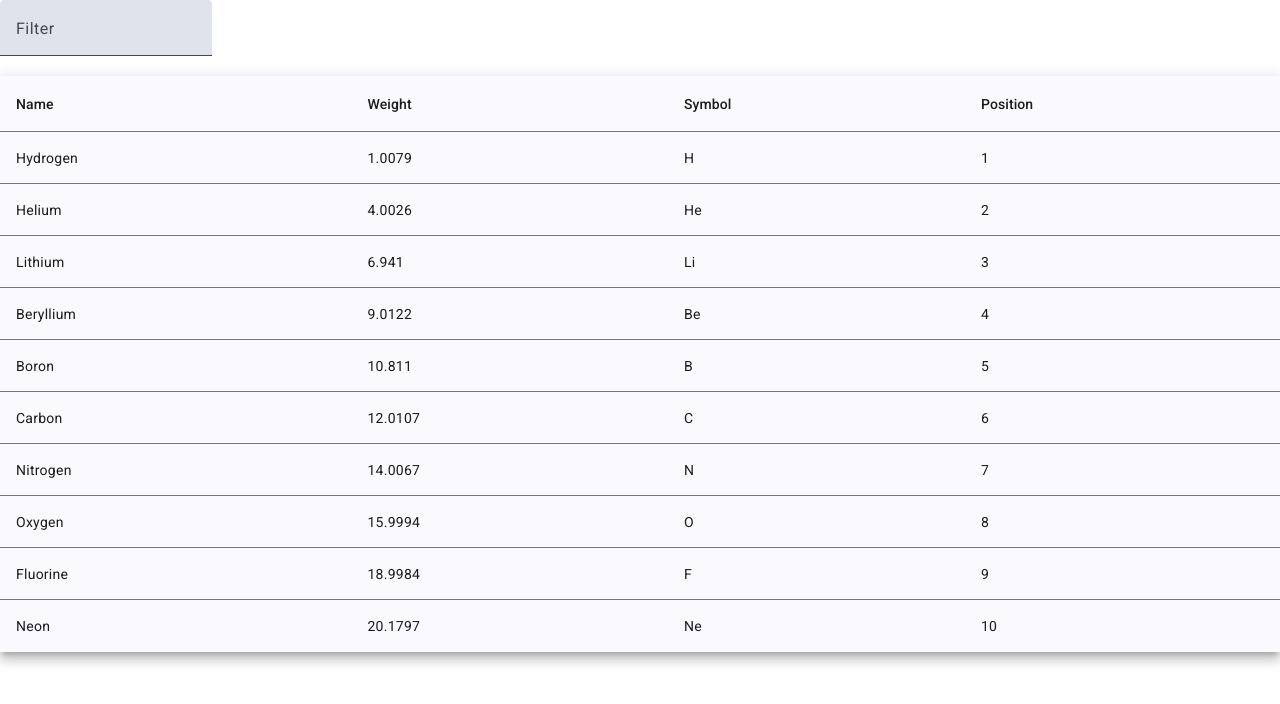
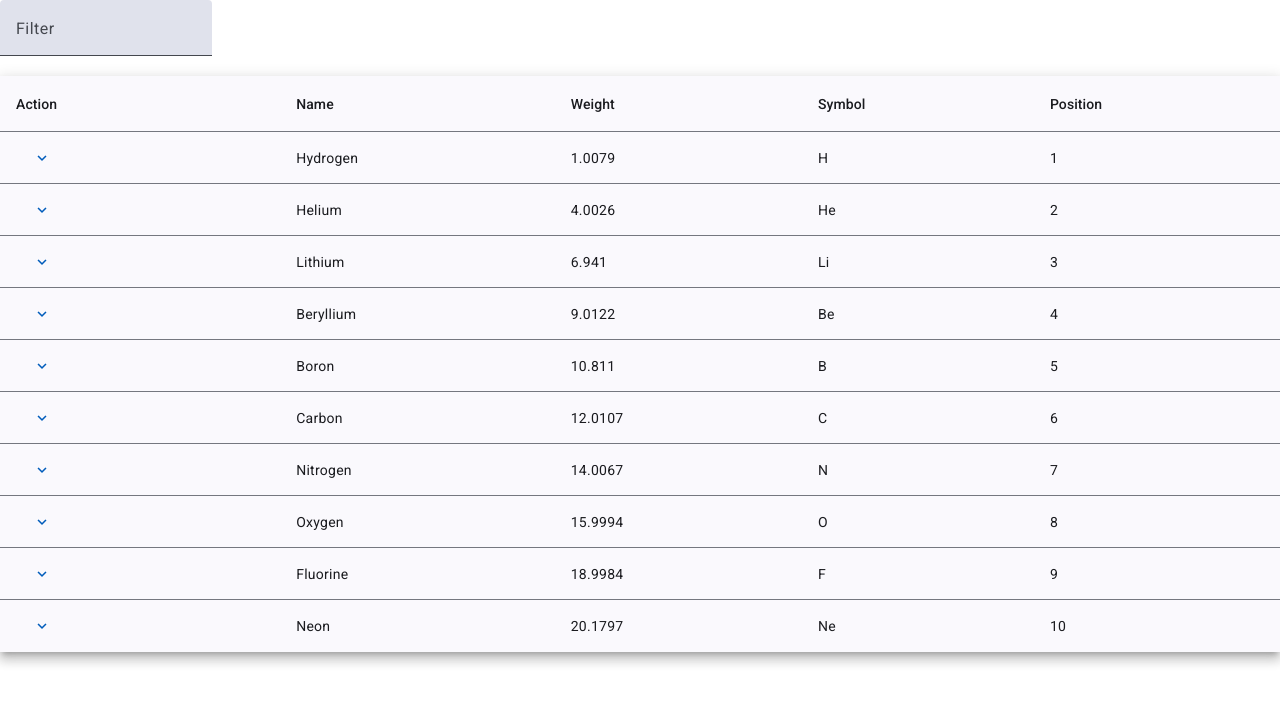
Before and after one commit to munir-fati-haji/table-of-elements, an Angular app: page / in a window 1280 px wide. Shown: the top 704 px of the page. Built offline with nearby package versions, Linux system fonts and the light colour scheme.

Commit message:
feature/table

```diff
--- a/package.json
+++ b/package.json
@@ -3,7 +3,7 @@
   "version": "0.0.0",
   "scripts": {
     "ng": "ng",
-    "start": "ng serve",
+    "start": "ng serve -o",
     "build": "ng build",
     "watch": "ng build --watch --configuration development",
     "test": "ng test",
--- a/src/app/app.component.html
+++ b/src/app/app.component.html
@@ -1,4 +1,6 @@
 <app-table
   [displayedColumns]="displayedColumns"
   [rowData]="rowData"
+  [actionList]="actionList"
+  (actionClick)="onActionClick($event)"
 ></app-table>
--- a/src/app/app.component.ts
+++ b/src/app/app.component.ts
@@ -1,6 +1,7 @@
 import { Component } from '@angular/core';
 import { RouterOutlet } from '@angular/router';
-import { TableComponent } from '../shared/components/table/table.component';
+import { TableComponent } from './shared/components/table/table.component';
+import { TableAction } from './shared/models/table-action';
 
 export interface PeriodicElement {
   name: string;
@@ -32,4 +33,43 @@ const ELEMENT_DATA: PeriodicElement[] = [
 export class AppComponent {
   public displayedColumns = ['name', 'weight', 'symbol', 'position'];
   public rowData: PeriodicElement[] = ELEMENT_DATA;
+  public actionList: TableAction[] = [
+    {
+      icon: 'edit',
+      text: 'Edit',
+    },
+    {
+      icon: 'delete',
+      text: 'Delete',
+    },
+    {
+      icon: 'remove_red_eye',
+      text: 'Preview',
+    },
+  ];
+
+  public onActionClick(value: {event: string, element: PeriodicElement}): void {
+    const EventToActionClickMap: Record<string, () => void> = {
+      Edit: () => this.onEdit(value.element),
+      Delete: () => this.onDelete(value.element),
+      Preview: () => this.onPreview(value.element),
+    };
+    const action = EventToActionClickMap[value.event];
+    action();
+  }
+
+  private onEdit(element: PeriodicElement): void{
+    alert(element);
+
+  }
+
+  private onDelete(element: PeriodicElement): void{
+    alert(element);
+
+  }
+
+  private onPreview(element: PeriodicElement): void{
+    alert(element);
+
+  }
 }
--- /dev/null
+++ b/src/app/shared/components/table/table.component.html
@@ -0,0 +1,28 @@
+<mat-form-field>
+    <mat-label>Filter</mat-label>
+    <input matInput (keyup)="applyFilter($event)" placeholder="Ex. ium" #input>
+</mat-form-field>
+
+<table mat-table [dataSource]="dataSource" class="mat-elevation-z8">
+  @for (column of columns; track column) {
+  <ng-container [matColumnDef]="column">
+    <th mat-header-cell *matHeaderCellDef>{{ headerMap[column] }}</th>
+    <td mat-cell *matCellDef="let element">{{ element[column] }}</td>
+  </ng-container>
+  }
+
+  <ng-container matColumnDef="actionColumn">
+    <th mat-header-cell *matHeaderCellDef>Action</th>
+    <td mat-cell *matCellDef="let element">
+      <button mat-button [matMenuTriggerFor]="menu"><mat-icon>keyboard_arrow_down</mat-icon></button>
+      <mat-menu #menu="matMenu">
+        @for (action of actionList; track $index) {
+          <button mat-menu-item (click)="onButtonClick(element, action.text)"><mat-icon>{{action.icon}}</mat-icon>{{action.text}}</button>
+        }
+      </mat-menu>
+    </td>
+  </ng-container>
+
+  <tr mat-header-row *matHeaderRowDef="columnsToDisplay"></tr>
+  <tr mat-row *matRowDef="let row; columns: columnsToDisplay"></tr>
+</table>
--- a/src/shared/components/table/table.component.ts
+++ b/src/app/shared/components/table/table.component.ts
@@ -1,31 +1,43 @@
-import { Component, Input } from '@angular/core';
+import { Component, EventEmitter, Input, Output } from '@angular/core';
 import { MatTableDataSource, MatTableModule } from '@angular/material/table';
 import { StringUtils } from '../../utils/string-utils';
 import { MatFormFieldModule } from '@angular/material/form-field';
 import { MatInputModule } from '@angular/material/input';
+import { MatButtonModule } from '@angular/material/button';
+import { MatMenuModule } from '@angular/material/menu';
+import { TableAction } from '../../models/table-action';
+import { MatIconModule } from '@angular/material/icon';
 
 @Component({
   selector: 'app-table',
   standalone: true,
-  imports: [MatTableModule, MatFormFieldModule, MatInputModule],
+  imports: [MatTableModule, MatFormFieldModule, MatInputModule, MatButtonModule, MatMenuModule, MatIconModule],
   templateUrl: './table.component.html',
   styleUrls: ['./table.component.scss'],
 })
 export class TableComponent<T> {
   @Input({ required: true }) public set displayedColumns(columns: string[]) {
     this.columns = columns;
+    this.columnsToDisplay = ['actionColumn', ...this.columns];
     this.headerMap = this.generateHeaderMap(columns);
   }
   @Input({ required: true }) public set rowData(data: T[]) {
     this.dataSource = new MatTableDataSource(data);
   };
+  @Input() public actionList!: TableAction[];
+  @Output() public actionClick = new EventEmitter<{event: string, element: T}>();
   public headerMap!: Record<string, string>;
   public columns!: string[];
+  public columnsToDisplay!: string[];
   public dataSource!: MatTableDataSource<T>;
 
   public applyFilter(event: Event): void {
     const filterValue = (event.target as HTMLInputElement).value;
     this.dataSource.filter = filterValue.trim().toLowerCase();
+  }
+
+  public onButtonClick(element: T, event: string): void {
+    this.actionClick.emit({ element, event });
   }
 
   private generateHeaderMap(columns: string[]): Record<string, string> {
--- /dev/null
+++ b/src/app/shared/models/table-action.ts
@@ -0,0 +1,4 @@
+export  interface TableAction {
+    icon: string;
+    text: string;
+}
--- a/src/shared/components/table/table.component.html
+++ /dev/null
@@ -1,15 +0,0 @@
-<mat-form-field>
-    <mat-label>Filter</mat-label>
-    <input matInput (keyup)="applyFilter($event)" placeholder="Ex. ium" #input>
-</mat-form-field>
-
-<table mat-table [dataSource]="dataSource" class="mat-elevation-z8">
-  @for (column of columns; track column) {
-  <ng-container [matColumnDef]="column">
-    <th mat-header-cell *matHeaderCellDef>{{ headerMap[column] }}</th>
-    <td mat-cell *matCellDef="let element">{{ element[column] }}</td>
-  </ng-container>
-  }
-  <tr mat-header-row *matHeaderRowDef="columns"></tr>
-  <tr mat-row *matRowDef="let row; columns: columns"></tr>
-</table>
```
Also changed, not shown: src/app/shared/components/table/table.component.scss (renamed from src/shared/components/table/table.component.scss), src/app/shared/utils/string-utils.ts (renamed from src/shared/utils/string-utils.ts), 1 other file (tests, documents, lock files or other folders).
